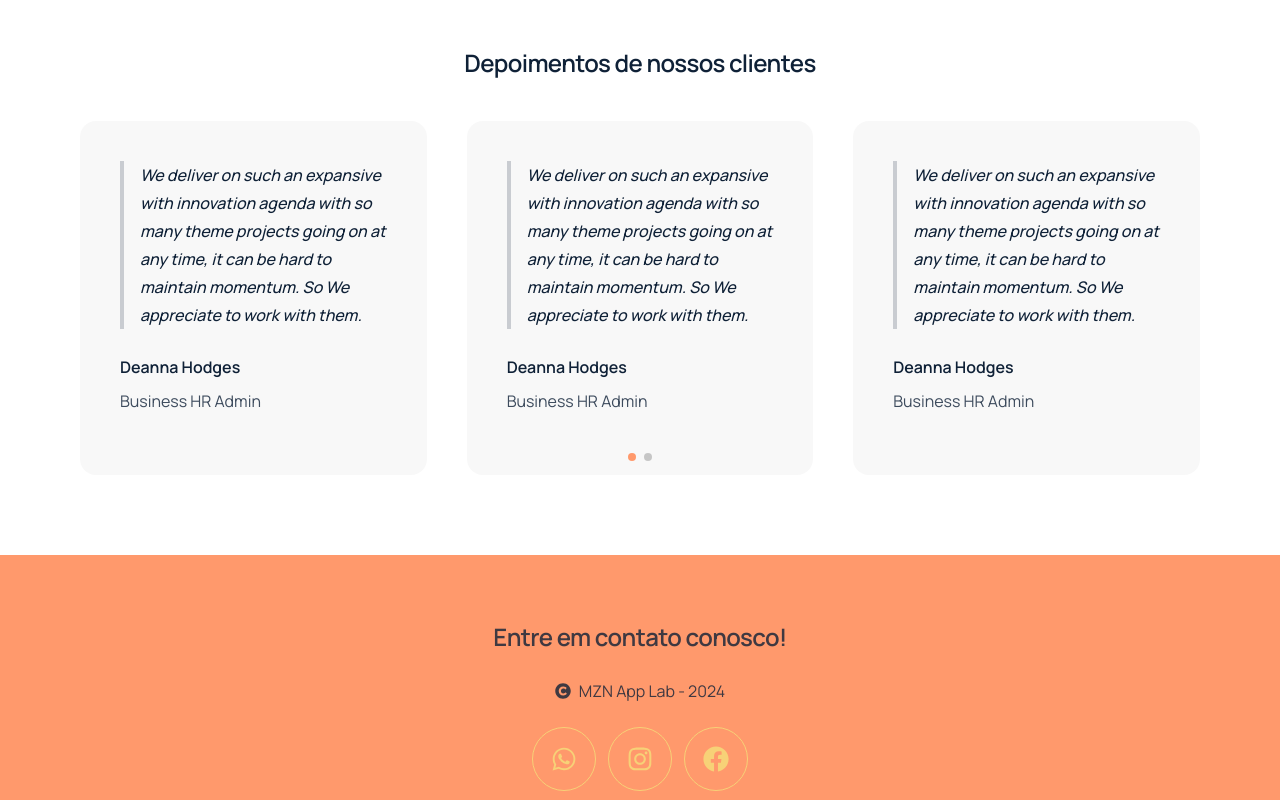
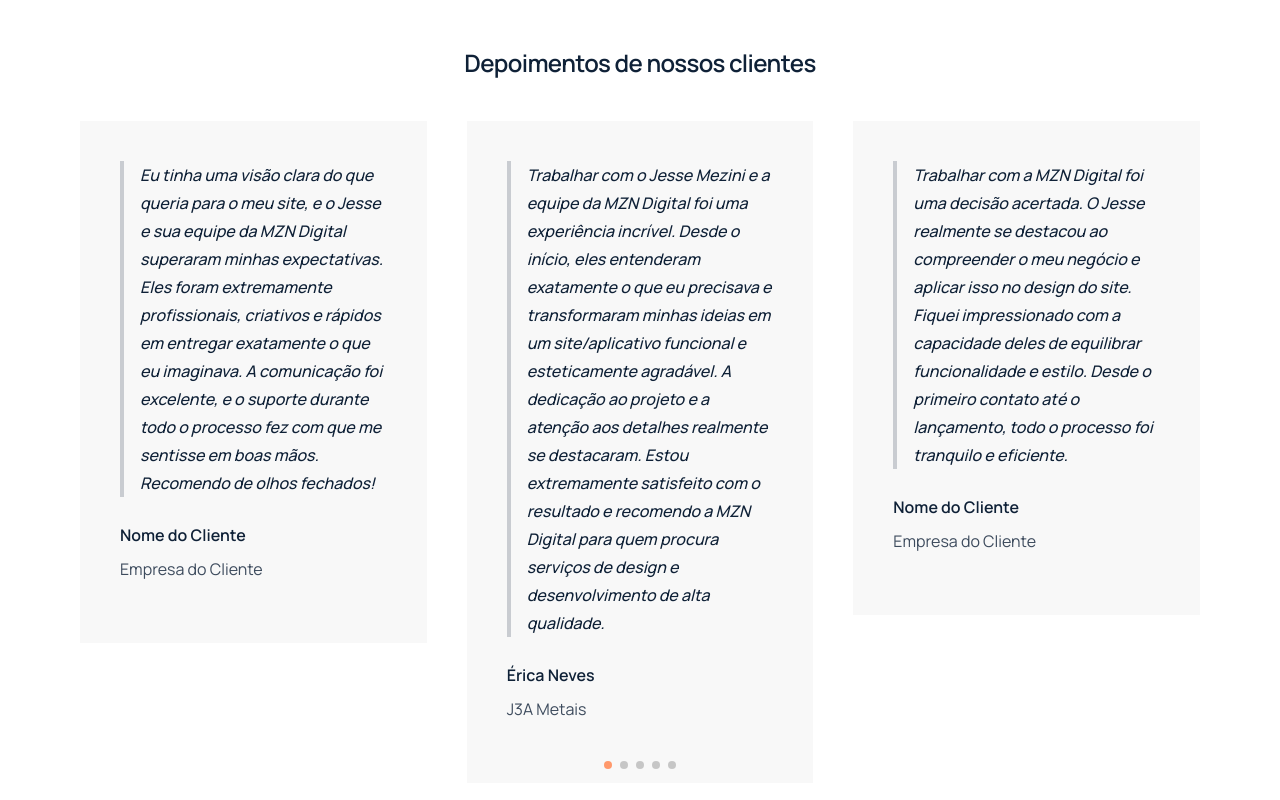
Before and after one commit to jessemezini/feacomoveis.com.br, a Next.js app: page / in a window 1280 px wide. Shown: the part 2080-2880 px from the top of the page. Built offline with nearby package versions, Linux system fonts and the light colour scheme.

Commit message:
added real testimonials to test

```diff
--- a/src/components/testimonials.tsx
+++ b/src/components/testimonials.tsx
@@ -3,6 +3,44 @@ import { Swiper, SwiperSlide } from "swiper/react";
 import "swiper/css";
 import "swiper/css/pagination";
 import { Pagination } from "swiper/modules";
+
+const data = [
+  {
+    text: "Eu tinha uma visão clara do que queria para o meu site, e o Jesse e sua equipe da MZN Digital superaram minhas expectativas. Eles foram extremamente profissionais, criativos e rápidos em entregar exatamente o que eu imaginava. A comunicação foi excelente, e o suporte durante todo o processo fez com que me sentisse em boas mãos. Recomendo de olhos fechados!",
+    name: "Nome do Cliente",
+    businessName: "Empresa do Cliente",
+  },
+  {
+    text: "Trabalhar com o Jesse Mezini e a equipe da MZN Digital foi uma experiência incrível. Desde o início, eles entenderam exatamente o que eu precisava e transformaram minhas ideias em um site/aplicativo funcional e esteticamente agradável. A dedicação ao projeto e a atenção aos detalhes realmente se destacaram. Estou extremamente satisfeito com o resultado e recomendo a MZN Digital para quem procura serviços de design e desenvolvimento de alta qualidade.",
+    name: "Érica Neves",
+    businessName: "J3A Metais",
+  },
+  {
+    text: "Trabalhar com a MZN Digital foi uma decisão acertada. O Jesse realmente se destacou ao compreender o meu negócio e aplicar isso no design do site. Fiquei impressionado com a capacidade deles de equilibrar funcionalidade e estilo. Desde o primeiro contato até o lançamento, todo o processo foi tranquilo e eficiente.",
+    name: "Nome do Cliente",
+    businessName: "Empresa do Cliente",
+  },
+  {
+    text: "Jesse e a equipe da MZN Digital foram fenomenais. Eles criaram um site que não só é lindo, mas também fácil de navegar e incrivelmente rápido. Desde o briefing até a entrega final, senti que estava em parceria com uma equipe dedicada e com grande conhecimento técnico. Estou muito satisfeito com o resultado!",
+    name: "Nome do Cliente",
+    businessName: "Empresa do Cliente",
+  },
+  {
+    text: "Trabalhar com a MZN Digital foi uma experiência gratificante. Eles souberam traduzir exatamente o que eu precisava em um site moderno e prático. O Jesse foi extremamente atencioso, sempre disponível para tirar dúvidas e fazer ajustes necessários. Com certeza voltarei a trabalhar com eles em projetos futuros.",
+    name: "Nome do Cliente",
+    businessName: "Empresa do Cliente",
+  },
+  {
+    text: "A MZN Digital fez um trabalho incrível no desenvolvimento do meu site. O Jesse foi muito paciente e prestativo durante todo o processo, explicando cada detalhe e certificando-se de que eu estava satisfeito em cada etapa. O resultado final foi além do que eu esperava. Definitivamente recomendaria a MZN para qualquer pessoa precisando de um site de qualidade.",
+    name: "Nome do Cliente",
+    businessName: "Empresa do Cliente",
+  },
+  {
+    text: "A MZN Digital entregou um trabalho impecável. A dedicação do Jesse e da sua equipe foi evidente desde o primeiro contato. Eles foram rápidos, profissionais e criativos, e entregaram um site que reflete perfeitamente a identidade da minha empresa. Não poderia estar mais satisfeito com o serviço!",
+    name: "Nome do Cliente",
+    businessName: "Empresa do Cliente",
+  },
+];
 
 export default function Testimonials() {
   return (
@@ -29,61 +67,17 @@ export default function Testimonials() {
             },
           }}
         >
-          <SwiperSlide>
-            <div className="bg-base-200/50 p-10 prose rounded-2xl">
-              <blockquote>
-                We deliver on such an expansive with innovation agenda with so
-                many theme projects going on at any time, it can be hard to
-                maintain momentum. So We appreciate to work with them.
-              </blockquote>
-              <div className="mt-5">
-                <h4>Deanna Hodges</h4>
-                <p>Business HR Admin</p>
+          {data.map((item, index) => (
+            <SwiperSlide key={index}>
+              <div className="bg-base-200/50 p-10 prose">
+                <blockquote>{item.text}</blockquote>
+                <div className="mt-5">
+                  <h4>{item.name}</h4>
+                  <p>{item.businessName}</p>
+                </div>
               </div>
-            </div>
-          </SwiperSlide>
-
-          <SwiperSlide>
-            <div className="bg-base-200/50 p-10 prose rounded-2xl">
-              <blockquote>
-                We deliver on such an expansive with innovation agenda with so
-                many theme projects going on at any time, it can be hard to
-                maintain momentum. So We appreciate to work with them.
-              </blockquote>
-              <div className="mt-5">
-                <h4>Deanna Hodges</h4>
-                <p>Business HR Admin</p>
-              </div>
-            </div>
-          </SwiperSlide>
-
-          <SwiperSlide>
-            <div className="bg-base-200/50 p-10 prose rounded-2xl">
-              <blockquote>
-                We deliver on such an expansive with innovation agenda with so
-                many theme projects going on at any time, it can be hard to
-                maintain momentum. So We appreciate to work with them.
-              </blockquote>
-              <div className="mt-5">
-                <h4>Deanna Hodges</h4>
-                <p>Business HR Admin</p>
-              </div>
-            </div>
-          </SwiperSlide>
-
-          <SwiperSlide>
-            <div className="bg-base-200/50 p-10 prose rounded-2xl">
-              <blockquote>
-                We deliver on such an expansive with innovation agenda with so
-                many theme projects going on at any time, it can be hard to
-                maintain momentum. So We appreciate to work with them.
-              </blockquote>
-              <div className="mt-5">
-                <h4>Deanna Hodges</h4>
-                <p>Business HR Admin</p>
-              </div>
-            </div>
-          </SwiperSlide>
+            </SwiperSlide>
+          ))}
         </Swiper>
       </div>
     </section>
```
